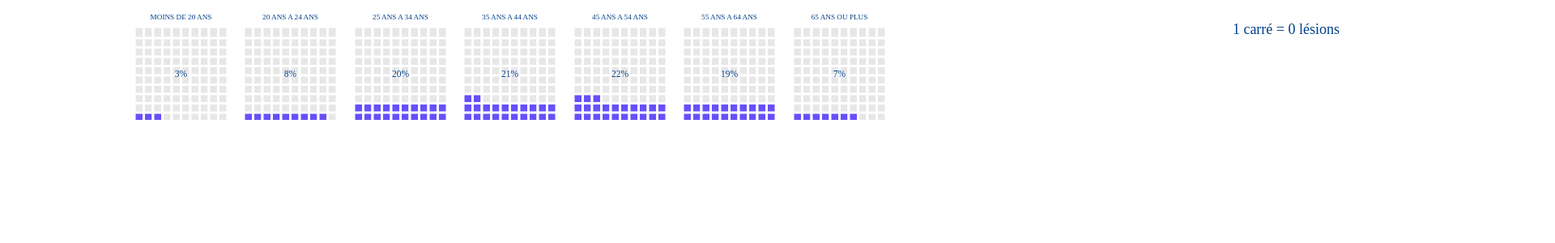
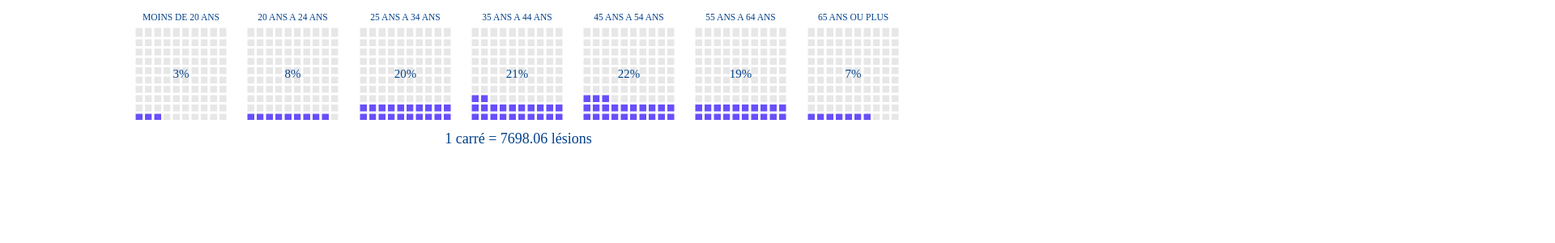
Before and after one commit to ThierryBC-24/ThierryBC-24.github.io, an Angular app in the folder INF8808/: page / in a window 1280 px wide. Shown: the top 300 px of the page at 81% size, 1920 px wide, since content can reach past the window. Built offline with nearby package versions, Linux system fonts and the light colour scheme.

Commit message:
Fix legend

```diff
--- a/INF8808/src/app/waffle-chart-container/waffle-chart-container.component.html
+++ b/INF8808/src/app/waffle-chart-container/waffle-chart-container.component.html
@@ -1,17 +1,22 @@
 <div id="container-waffle-chart">
-    <div #div id="div-waffle-chart">
-        <div [ngStyle]="{
-                    'height.px': (div.offsetWidth / 7) - 20,
-                    'width.px': (div.offsetWidth / 7) - 20
-
-                }
-            " *ngFor="let item of this.data; let i = index;">
-            <app-waffle-chart [attr.id]="item.GROUPE_AGE" [data]="item"
-                [totalValue]="this.totalValue"></app-waffle-chart>
-        </div>
-        <div><p id="waffle-legend" [ngStyle]="{'width.px': div.offsetWidth}">{{this.legend}}</p></div>
-
+  <div #div id="div-waffle-chart">
+    <div
+      [ngStyle]="{
+        'height.px': div.offsetWidth / 7 - 20,
+        'width.px': div.offsetWidth / 7 - 20
+      }"
+      *ngFor="let item of this.data; let i = index"
+    >
+      <app-waffle-chart
+        [attr.id]="item.GROUPE_AGE"
+        [data]="item"
+        [totalValue]="this.totalValue"
+      ></app-waffle-chart>
     </div>
-
-
+    <div id="waffle-legend" [ngStyle]="{ 'width.px': div.offsetWidth }">
+      <p>
+        {{ this.legend }}
+      </p>
+    </div>
+  </div>
 </div>
--- a/INF8808/src/app/waffle-chart-container/waffle-chart-container.component.scss
+++ b/INF8808/src/app/waffle-chart-container/waffle-chart-container.component.scss
@@ -1,6 +1,6 @@
 figure.waffle {
-    margin: 0;
-  }
+  margin: 0;
+}
 
 #container-waffle-chart {
   width: 100%;
@@ -14,17 +14,15 @@ figure.waffle {
   width: 75%;
   height: 75%;
   display: grid;
-  column-count: 7;
-  grid-auto-flow: column;
+  grid-template-columns: repeat(7, 1fr);
   column-gap: 20px;
   row-gap: 20px;
-  grid-template-columns: repeat(7, 1fr);
 }
 
 #waffle-legend {
   font-size: 18px;
-  color: #00408B;
+  color: #00408b;
   width: 100%;
   text-align: center;
-  //grid-column-start: 1;
+  grid-column: 1 / 8;
 }
--- a/INF8808/src/app/waffle-chart-container/waffle-chart-container.component.ts
+++ b/INF8808/src/app/waffle-chart-container/waffle-chart-container.component.ts
@@ -38,11 +38,7 @@ export class WaffleChartContainerComponent implements OnInit {
         .filter((d) => d !== null) as AgeData[];
       this.data = parsedData;
       this.data.forEach((d) => (this.totalValue += d.NB_LESION));
+      this.legend = '1 carré = ' + this.totalValue / 100 + ' lésions';
     });
-    this.drawLegend();
-  }
-
-  private drawLegend(): void {
-    this.legend = '1 carré = ' + this.totalValue / 100 + ' lésions';
   }
 }
--- a/INF8808/src/app/waffle-chart/waffle-chart.component.html
+++ b/INF8808/src/app/waffle-chart/waffle-chart.component.html
@@ -1,3 +1,3 @@
 <div class="container">
-    <figure class="waffle-figure" [attr.id]="this.groupAgeId"></figure>
+  <figure class="waffle-figure" [attr.id]="this.groupAgeId"></figure>
 </div>
--- a/INF8808/src/app/waffle-chart/waffle-chart.component.ts
+++ b/INF8808/src/app/waffle-chart/waffle-chart.component.ts
@@ -1,4 +1,9 @@
-import { AfterViewInit, ChangeDetectorRef, Component, Input } from '@angular/core';
+import {
+  AfterViewInit,
+  ChangeDetectorRef,
+  Component,
+  Input,
+} from '@angular/core';
 import * as d3 from 'd3';
 
 type AgeData = {
@@ -19,16 +24,17 @@ export class WaffleChartComponent implements AfterViewInit {
   @Input() totalValue!: number;
   private marginTop = 25;
   public groupAgeId: string = '';
-  constructor(private cdr: ChangeDetectorRef) { }
+  constructor(private cdr: ChangeDetectorRef) {}
 
   ngAfterViewInit(): void {
     this.groupAgeId = 'figure-' + this.data.GROUPE_AGE.replace(/ /g, '-');
     this.cdr.detectChanges();
-    const container = document.getElementById(this.data.GROUPE_AGE) as HTMLElement;
+    const container = document.getElementById(
+      this.data.GROUPE_AGE
+    ) as HTMLElement;
 
     this.width = container.offsetWidth;
     this.height = container.offsetHeight + this.marginTop;
-
 
     this.createSvg();
     this.drawWaffle(this.data);
@@ -50,10 +56,10 @@ export class WaffleChartComponent implements AfterViewInit {
     chart
       .append('text')
       .attr('x', this.width / 2)
-      .attr('y', this.marginTop/ 2)
+      .attr('y', this.marginTop / 2)
       .attr('text-anchor', 'middle')
       .attr('dominant-baseline', 'central')
-      .attr('font-size', `${this.width * 0.08}px`)
+      .attr('font-size', `${this.width * 0.1}px`)
       .attr('fill', '#00408B')
       .text(ageText);
   }
@@ -65,7 +71,7 @@ export class WaffleChartComponent implements AfterViewInit {
       .attr('y', (this.height - this.marginTop) / 2)
       .attr('text-anchor', 'middle')
       .attr('dominant-baseline', 'central')
-      .attr('font-size', `${this.width * 0.1}px`)
+      .attr('font-size', `${this.width * 0.13}px`)
       .attr('fill', '#00408B')
       .text(`${Math.round((100 * data.NB_LESION) / this.totalValue)}%`);
   }
@@ -76,10 +82,7 @@ export class WaffleChartComponent implements AfterViewInit {
 
     const waffle = this.svg
       .append('g')
-      .attr(
-        'transform',
-        `translate(0, ${this.marginTop})`
-      );
+      .attr('transform', `translate(0, ${this.marginTop})`);
 
     for (let i = 0; i < rows; i++) {
       for (let j = 0; j < cols; j++) {
@@ -101,6 +104,5 @@ export class WaffleChartComponent implements AfterViewInit {
     }
 
     this.addValueText(waffle, data);
-
   }
 }
```
Also changed, not shown: INF8808/src/app/waffle-chart/waffle-chart.component.scss (line endings or trailing spaces).
